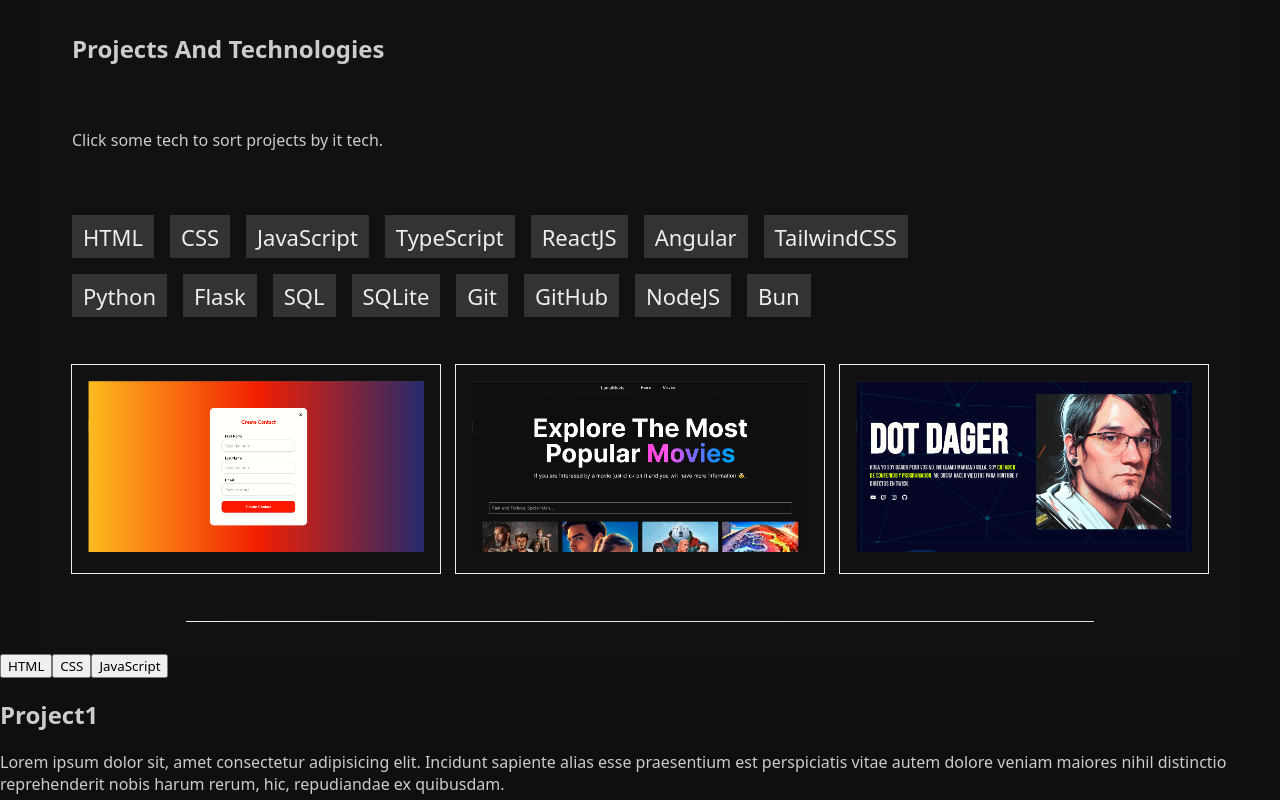
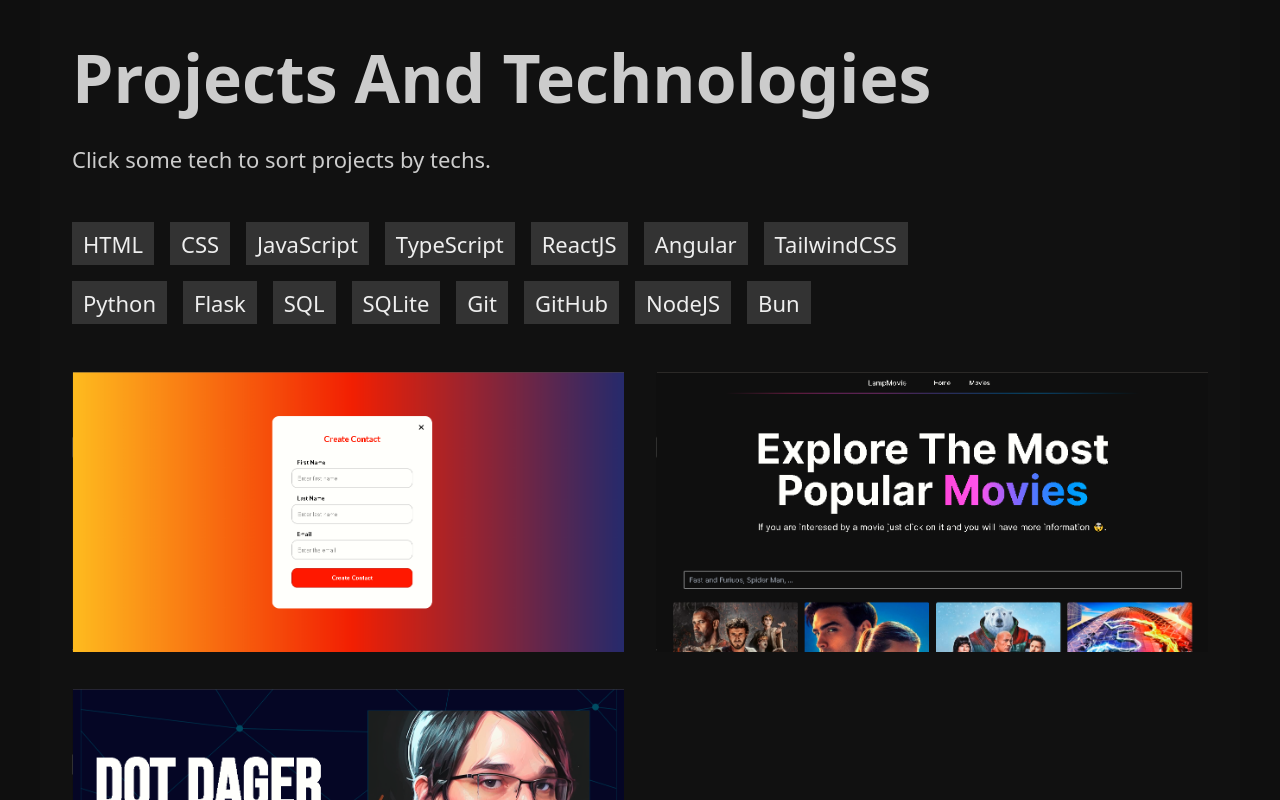
Before and after one commit to TizianoMontenegro/Offitial-Portfolio, a React (Vite) app: page / in a window 1280 px wide. Shown: the part 640-1440 px from the top of the page. Built offline with nearby package versions, Linux system fonts and the light colour scheme.

Commit message:
Load projects dynamicly, and Create a modal for load project information

```diff
--- a/src/App.tsx
+++ b/src/App.tsx
@@ -5,23 +5,8 @@ function App() {
   return (
     <>
         <Header />
+
         <Main />
-
-
-    	<section>
-    		<article>
-    			<button>HTML</button>
-    			<button>CSS</button>
-    			<button>JavaScript</button>
-    		</article>
-
-    		<article>
-    			<section>
-    				<h2>Project1</h2>
-    				<p>Lorem ipsum dolor sit, amet consectetur adipisicing elit. Incidunt sapiente alias esse praesentium est perspiciatis vitae autem dolore veniam maiores nihil distinctio reprehenderit nobis harum rerum, hic, repudiandae ex quibusdam.</p>
-    			</section>
-    		</article>
-    	</section>
     </>
   )
 }
--- a/src/components/Main/Main.tsx
+++ b/src/components/Main/Main.tsx
@@ -8,15 +8,17 @@ export const Main = () => {
 
       <section className='main__col'>
 
-        <h2>Projects And Technologies</h2>
-        <p>Click some tech to sort projects by it tech.</p>
+        <article>
+          <h2 style={{fontSize: "3lh"}}>Projects And Technologies</h2>
+          <p style={{marginBottom: 0, fontSize: "1lh"}}>Click some tech to sort projects by techs.</p>
+        </article>
 
 
         <Techs />
 
         <Projects />
 
-        <div className="divisor" />
+        {/* <div className="divisor" /> */}
 
       </section>
     </main>
--- /dev/null
+++ b/src/components/Main/Projects/ProjectCard/ProjectCard.css
@@ -0,0 +1,36 @@
+.main__project {
+    /* background-color: brown; */
+    /* padding: 1em; */
+    transition: transform .1s;
+    overflow: hidden;
+    cursor: pointer;
+}
+
+.main__project img {
+    width: 100%;
+    transition: transform .1s;
+}
+
+.main__project:hover {
+    /* background-color: brown; */
+    transform: scale(1.1);
+}
+
+.main__project:hover > img {
+    /* background-color: brown; */
+    transform: scale(1.1);
+}
+
+
+
+/*
+.section--info {
+    display: flex;
+    gap: 1.5em;
+    row-gap: 0;
+    flex-wrap: wrap;
+}
+
+.section--info article p {
+    margin: 1em 0;
+} */
--- a/src/components/Main/Projects/Projects.css
+++ b/src/components/Main/Projects/Projects.css
@@ -1,3 +1,12 @@
 .main__projects {
     /* background-color: yellow; */
 }
+
+.main__project--list {
+    /* background-color: antiquewhite; */
+    display: grid;
+    /* grid-template-columns: repeat(auto-fit, minmax(300px, 1fr)); */
+    grid-template-columns: repeat(auto-fit, minmax(400px, 1fr));
+    grid-auto-rows: max-content;
+    gap: 2em;
+}
--- a/src/components/Main/Projects/Projects.tsx
+++ b/src/components/Main/Projects/Projects.tsx
@@ -1,10 +1,104 @@
 import "./Projects.css"
-import { ProjectsGallery } from "./ProjectsGallery/ProjectsGallery"
+import { ProjectCard } from "./ProjectCard/ProjectCard"
+import { useRef, useState } from "react";
+
+interface projectsDataType {
+  id: number
+  title: string;
+  description: string;
+  imageUrl: string;
+  techs: string[];
+  githubUrl: string;
+  webUrl?: string;
+}
+
+const projectsData: projectsDataType[] = [
+  {
+    id: 1,
+    title: "Contacts",
+    description: "This is my first Full-Stack web app. Built in Flask for the backend, SQLAlchemy with SQLite for the connection with the database, and React.js for the frontend.",
+    imageUrl: "/public/show-page1.png",
+    techs: ["python","sql","react"],
+    githubUrl: "https://github.com/TizianoMontenegro/Contacts",
+    webUrl: "https://contacts-t13mhr3e2-tiziano-montenegros-projects.vercel.app"
+  },
+  {
+    id: 2,
+    title: "MovieSearch",
+    description: "Nice app for search movies. Use Next.js and make requests to an API to get the movies and content",
+    imageUrl: "/public/show-page2.png",
+    techs: ["JavaScript","NextJS","React"],
+    githubUrl: "https://github.com/TizianoMontenegro/MovieSearch",
+    webUrl: "https://movie-search-7suchbven-tiziano-montenegros-projects.vercel.app"
+  },
+  {
+    id: 3,
+    title: "DotDager",
+    description: "Static website for a contest. I didn't have much time because I found out late. So I make it in two days.",
+    imageUrl: "/public/show-page3.png",
+    techs: ["react"],
+    githubUrl: "https://github.com/TizianoMontenegro/DotDager",
+    webUrl: "https://dot-dager-zeta.vercel.app"
+  },
+]
 
 export const Projects = () => {
+  const projectDialogRef = useRef<HTMLDialogElement>(null)
+  const [ dialogProjectData, setDialogProjectData ] = useState<projectsDataType>({
+    id: 0,
+    title: "",
+    description: "",
+    imageUrl: "",
+    techs: [],
+    githubUrl: "",
+    webUrl: ""
+  },)
+
+  const openProjectDialog = (newDialogProjectData: projectsDataType) => {
+    projectDialogRef.current?.showModal();
+
+    setDialogProjectData(newDialogProjectData)
+  }
+
   return (
     <article className="main__projects">
-      <ProjectsGallery />
+
+      <section className="main__project--list">
+
+        {
+          projectsData.map((project) => {
+            return (
+              <div key={project.id} onClick={() => openProjectDialog(project)}>
+                <ProjectCard projectImageUrl={project.imageUrl}/>
+              </div>
+            )
+          })
+        }
+
+      </section>
+
+      {/* <button onClick={openProjectDialog()}>Show Modal</button> */}
+
+      {/* PROJECT MODAL */}
+      <dialog ref={projectDialogRef}>
+
+        <form id="projectModal" method="dialog">
+          <button>x</button>
+        </form>
+
+        <img src={dialogProjectData.imageUrl} alt={`${dialogProjectData.title} image`} />
+        <h3>{ dialogProjectData.title }</h3>
+        <p>{ dialogProjectData.description }</p>
+
+        <h4>Techs:</h4>
+        <ul>
+          {dialogProjectData.techs.map((tech, i) => {
+            return <li key={i}>{tech}</li>
+          })}
+        </ul>
+
+      </dialog>
+
     </article>
   )
 }
--- a/src/components/Main/Projects/ProjectsGallery/ProjectCard/ProjectCard.css
+++ /dev/null
@@ -1,20 +0,0 @@
-.main__project {
-    /* background-color: brown; */
-    outline: var(--outline);
-    padding: 1em;
-}
-
-.main__project img {
-    width: 100%;
-}
-
-.section--info {
-    display: flex;
-    gap: 1.5em;
-    row-gap: 0;
-    flex-wrap: wrap;
-}
-
-.section--info article p {
-    margin: 1em 0;
-}
--- a/src/components/Main/Projects/ProjectsGallery/ProjectsGallery.css
+++ /dev/null
@@ -1,7 +0,0 @@
-.main__project--list {
-    /* background-color: antiquewhite; */
-    display: grid;
-    grid-template-columns: repeat(auto-fit, minmax(300px, 1fr));
-    grid-auto-rows: max-content;
-    gap: 1em;
-}
--- a/src/components/Main/Projects/ProjectsGallery/ProjectsGallery.tsx
+++ /dev/null
@@ -1,60 +0,0 @@
-import { NextjsIconLight, PythonIcon, ReactIcon, SqlIcon } from "@/assets"
-import { ProjectCard } from "./ProjectCard/ProjectCard"
-import "./ProjectsGallery.css"
-
-export const ProjectsGallery = () => {
-  return (
-    <section className="main__project--list">
-
-      <ProjectCard
-        projectTitle="Contacts"
-        projectDescription="This is my first Full-Stack web app. Built in Flask for the backend, SQLAlchemy with SQLite for the connection with the database, and React.js for the frontend."
-        projectImageUrl="/public/show-page1.png"
-        builtInTechsIcons={
-          <>
-            <PythonIcon />
-            <SqlIcon />
-            <ReactIcon />
-            <PythonIcon />
-            <SqlIcon />
-            <ReactIcon />
-            <PythonIcon />
-            <SqlIcon />
-            <ReactIcon />
-            <PythonIcon />
-            <SqlIcon />
-            <ReactIcon />
-          </>
-        }
-        githubSourceCode="https://github.com/TizianoMontenegro/Contacts"
-        webProjectUrl="https://contacts-t13mhr3e2-tiziano-montenegros-projects.vercel.app/"
-      />
-
-      <ProjectCard
-        projectTitle="MovieSearch"
-        projectDescription="Nice app for search movies. Use Next.js and make requests to an API to get the movies and content"
-        projectImageUrl="/public/show-page2.png"
-        builtInTechsIcons={
-          <>
-            <NextjsIconLight />
-          </>
-        }
-        githubSourceCode="https://github.com/TizianoMontenegro/MovieSearch"
-        webProjectUrl="https://movie-search-7suchbven-tiziano-montenegros-projects.vercel.app/"
-      />
-
-      <ProjectCard
-        projectTitle="DotDager"
-        projectDescription="Static website for a contest. I didn't have much time because I found out late. So I make it in two days."
-        projectImageUrl="/public/show-page3.png"
-        builtInTechsIcons={
-          <>
-            <ReactIcon />
-          </>
-        }
-        githubSourceCode="https://github.com/TizianoMontenegro/DotDager"
-        webProjectUrl="https://dot-dager-zeta.vercel.app/"
-      />
-    </section>
-  )
-}
```
Also changed, not shown: src/components/Main/Projects/ProjectCard/ProjectCard.tsx (renamed from src/components/Main/Projects/ProjectsGallery/ProjectCard/ProjectCard.tsx, +7 -5 lines).
